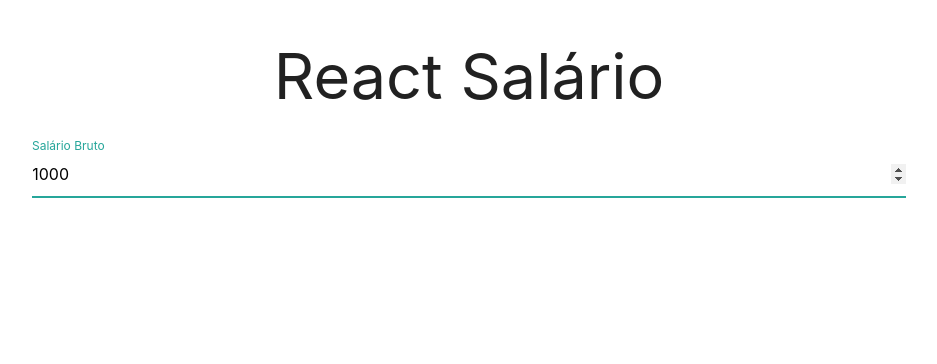
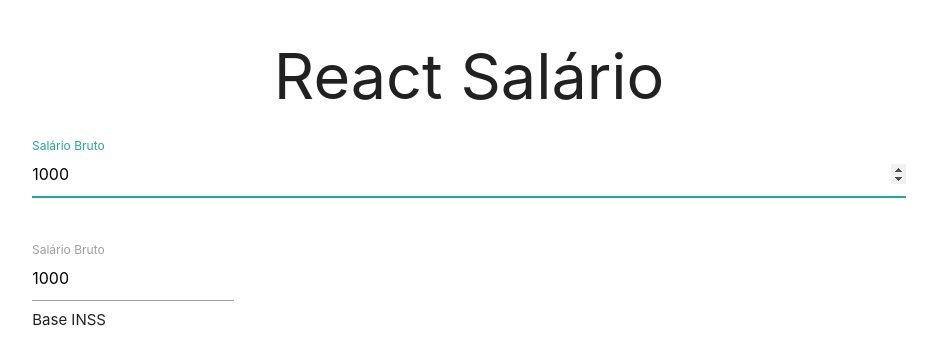
Before and after one commit to MauricioFe/react-salario, a React (Create React App) app: page / in a window 1280 px wide. Shown: the top 364 px of the page, without its empty margins (171-1108 px from the left). Built offline with nearby package versions, Linux system fonts and the light colour scheme.

Commit message:
Calculo da porcentagem

```diff
--- a/src/App.js
+++ b/src/App.js
@@ -1,5 +1,6 @@
 import React, { Component } from 'react';
 import InputFullSalary from './components/InputFullSalary';
+import InputReadOnly from './components/inputReadOnly';
 import { calculateSalaryFrom } from './helpers/salary';
 
 
@@ -17,12 +18,16 @@ export default class App extends Component {
   render() {
     const { fullSalary } = this.state;
     const salaryObject = calculateSalaryFrom(fullSalary);
+    const {baseINSS, discountINSS, discountIRPF,baseIRFS, netSalary} = salaryObject;
     return (
       <div className="container">
         <h1 className="center">React Salário</h1>
         <div className="row">
           <InputFullSalary currentValue={fullSalary} onSalaryChange={this.handleFullSalaryChange} />
         </div>
+        <div className="row">
+          <InputReadOnly label="Base INSS" value={baseINSS}  />
+        </div>
       </div>
     );
   }
--- a/src/components/InputReadOnly.js
+++ b/src/components/InputReadOnly.js
@@ -10,7 +10,7 @@ export default class InputReadOnly extends Component {
         const formattedeValue = `${value} (${percentage})`;
         return (
             <div className="input-field col s12 m6 l3">
-                <input id="inputReadOnly" type="number" value={value} readOnly />
+                <input id="inputReadOnly" value={value} readOnly />
                 <label className="active" htmlFor="inputReadOnly">Salário Bruto</label>
                 {label}
             </div>
--- a/src/helpers/salary.js
+++ b/src/helpers/salary.js
@@ -93,13 +93,16 @@ function calculateSalaryFrom(fullSalary) {
   const discountIRPF = calculateDiscountIRPF(baseIRPF);
 
   const netSalary = baseINSS - discountINSS - discountIRPF;
-
+  const percentINSS = +(discountINSS / fullSalary * 100).toFixed(2);
+  const percentIRPF = +(discountIRPF / fullSalary * 100).toFixed(2);
   return {
     baseINSS,
     discountINSS,
     baseIRPF,
     discountIRPF,
     netSalary,
+    percentINSS,
+    percentIRPF,
   };
 }
 
```
Lines whose indentation alone changed are shown as unchanged.
